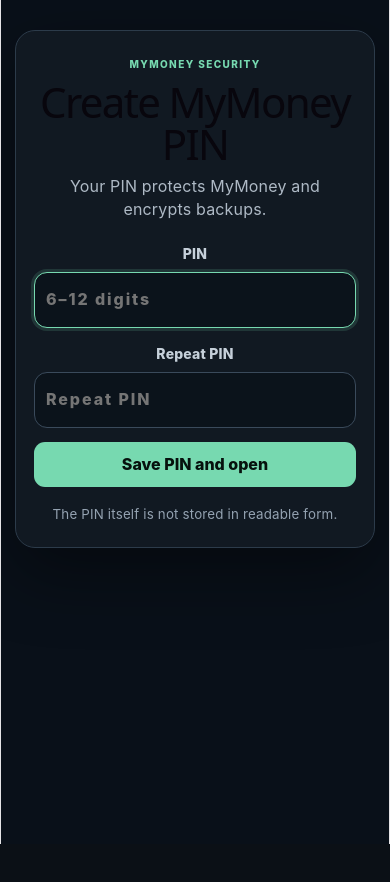
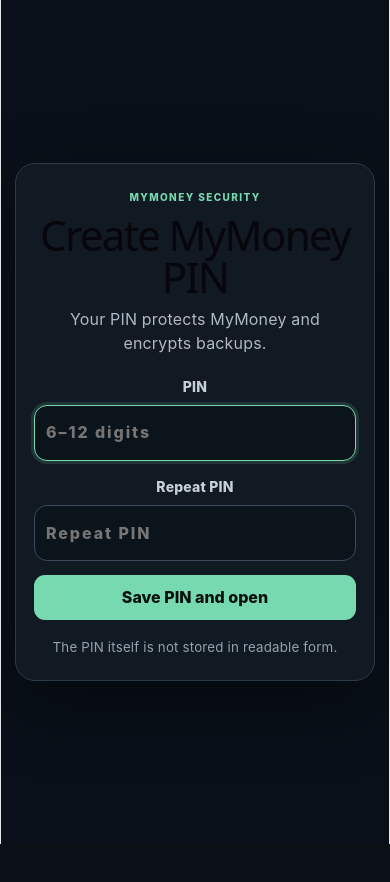
Before and after one commit to ragnertrepp/mymoney, a React (Vite) app: page / in a window 390 px wide. Shown: the top 882 px of the page. Built offline with nearby package versions, Linux system fonts and the light colour scheme.

Commit message:
Center PIN screen on mobile

```diff
--- a/src/SecurityGate.css
+++ b/src/SecurityGate.css
@@ -26,7 +26,10 @@
 .security-error { padding:10px 12px; border-radius:10px; background:rgba(220,38,38,.16); color:#fecaca; font-weight:700; }
 .security-card small { display:block; margin-top:18px; color:#94a2b1; line-height:1.45; }
 @media (max-width:600px) {
-  .security-gate { place-items:start center; padding: max(18px,env(safe-area-inset-top)) 14px 18px; }
-  .security-card { margin-top:12px; padding:22px 18px; border-radius:20px; }
+  .security-gate {
+    place-items: center;
+    padding: max(18px,env(safe-area-inset-top)) 14px max(18px,env(safe-area-inset-bottom));
+  }
+  .security-card { margin-top:0; padding:22px 18px; border-radius:20px; }
   .security-card h1 { font-size:42px; }
 }
```
